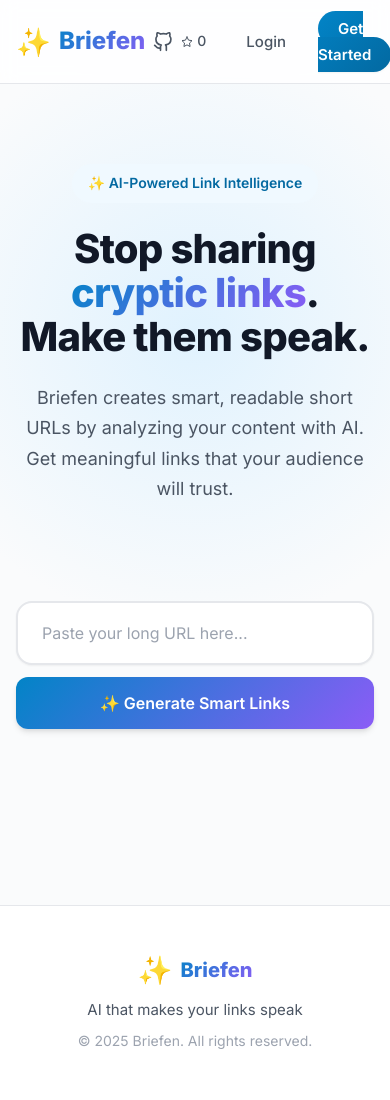
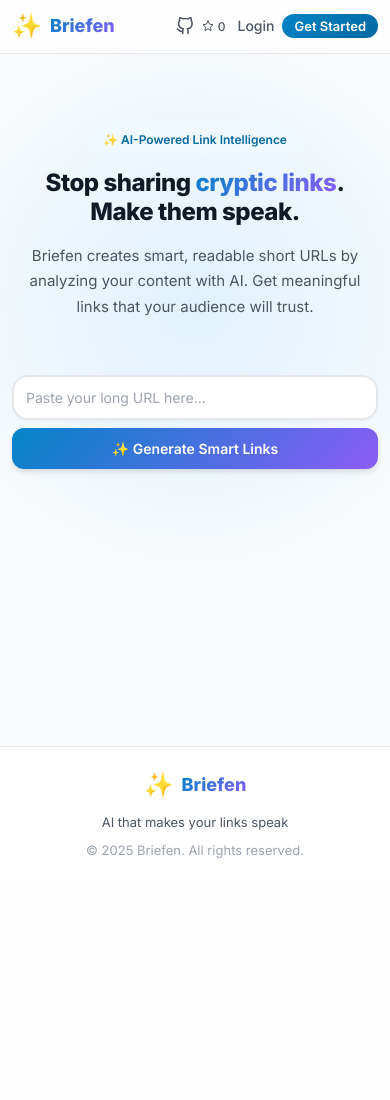
Before and after one commit to Ifihan/briefen-me, a Flask app: page / in a window 390 px wide; the page is wider, and only the part inside the window is pictured. After the commit the page ends 858 px from the top of that part, so only its background shows below. Run offline with Flask 3, Linux system fonts and the light colour scheme.

Commit message:
feat: fixed responsiveness and deploy

```diff
--- a/app/routes/web.py
+++ b/app/routes/web.py
@@ -40,9 +40,8 @@ def signup():
         db.session.add(user)
         db.session.commit()
 
-        login_user(user)
-        flash('Account created successfully!', 'success')
-        return redirect(url_for('web.dashboard'))
+        flash('Account created successfully! Please log in.', 'success')
+        return redirect(url_for('web.login'))
 
     return render_template('signup.html')
 
--- a/app/static/css/style.css
+++ b/app/static/css/style.css
@@ -994,27 +994,196 @@ button:disabled {
     color: #fbbf24;
 }
 
-/* Responsive */
-@media (max-width: 768px) {
+/* Responsive Design */
+
+/* Tablets and smaller */
+@media (max-width: 1024px) {
     .container {
         padding: 0 var(--space-4);
     }
 
+    .nav-links {
+        gap: var(--space-4);
+    }
+
+    .hero h1 {
+        font-size: clamp(2rem, 4vw, 3rem);
+    }
+}
+
+/* Mobile devices */
+@media (max-width: 768px) {
+    /* Container and spacing */
+    .container {
+        padding: 0 var(--space-4);
+    }
+
+    /* Navbar */
+    .navbar {
+        padding: var(--space-3) 0;
+    }
+
+    .logo {
+        font-size: 1.25rem;
+    }
+
+    .logo-icon {
+        font-size: 1.5rem;
+    }
+
+    .nav-links {
+        gap: var(--space-3);
+        font-size: 0.875rem;
+    }
+
+    .nav-link {
+        font-size: 0.875rem;
+    }
+
+    .btn-primary-small {
+        padding: var(--space-2) var(--space-3);
+        font-size: 0.875rem;
+    }
+
+    /* GitHub nav link - make icon smaller */
+    .github-nav-link {
+        padding: var(--space-1);
+    }
+
+    .github-icon-nav {
+        width: 18px;
+        height: 18px;
+    }
+
+    .github-stars-badge {
+        font-size: 0.75rem;
+    }
+
+    .star-icon-nav {
+        width: 12px;
+        height: 12px;
+    }
+
+    /* Hero section */
     .hero {
         padding: var(--space-8) 0;
+        margin-bottom: var(--space-8);
     }
 
+    .hero h1 {
+        font-size: clamp(1.75rem, 6vw, 2.5rem);
+        margin-bottom: var(--space-4);
+    }
+
+    .hero p {
+        font-size: 1rem;
+    }
+
+    .tagline {
+        font-size: 0.75rem;
+        padding: var(--space-1) var(--space-3);
+        margin-bottom: var(--space-4);
+    }
+
+    /* Page header */
+    .page-header {
+        padding: var(--space-4) 0;
+        margin-bottom: var(--space-8);
+    }
+
+    .page-header h1 {
+        font-size: clamp(1.5rem, 5vw, 2rem);
+    }
+
+    .page-header p {
+        font-size: 1rem;
+    }
+
+    /* Shortener form */
+    .shortener-form {
+        flex-direction: column;
+        gap: var(--space-3);
+    }
+
+    #url-input {
+        padding: var(--space-4);
+        font-size: 0.9375rem;
+    }
+
+    /* Cards and sections */
+    #progress-section,
+    #options-section,
+    #result-section {
+        padding: var(--space-6);
+        margin: var(--space-8) auto;
+    }
+
+    /* Slug options */
+    .slug-option {
+        padding: var(--space-4);
+        flex-direction: column;
+        align-items: flex-start;
+        gap: var(--space-2);
+    }
+
+    .slug-option label {
+        font-size: 1rem;
+        word-break: break-all;
+    }
+
+    /* Result section */
+    .result-card h3 {
+        font-size: 1.5rem;
+        flex-direction: column;
+        text-align: center;
+    }
+
+    .short-url-display {
+        flex-direction: column;
+        gap: var(--space-2);
+    }
+
+    #short-url-result {
+        font-size: 0.9375rem;
+        padding: var(--space-3);
+    }
+
+    .result-actions {
+        flex-direction: column;
+        gap: var(--space-2);
+    }
+
+    .result-actions button {
+        width: 100%;
+    }
+
+    /* Auth forms */
     .auth-form {
         margin: var(--space-8) auto;
-        padding: var(--space-8);
+        padding: var(--space-6);
+        max-width: 100%;
     }
 
-    .page-header {
-        padding: var(--space-4) 0;
+    .auth-form h2 {
+        font-size: 1.5rem;
+        margin-bottom: var(--space-6);
     }
 
-    .shortener-form {
-        flex-direction: column;
+    .form-group {
+        margin-bottom: var(--space-4);
+    }
+
+    .form-group input {
+        font-size: 0.9375rem;
+    }
+
+    .auth-link {
+        font-size: 0.875rem;
+    }
+
+    /* Dashboard */
+    .dashboard-urls h2 {
+        font-size: 1.5rem;
     }
 
     .url-card {
@@ -1024,15 +1193,165 @@ button:disabled {
         padding: var(--space-4);
     }
 
+    .url-slug {
+        font-size: 1rem;
+    }
+
+    .url-original {
+        font-size: 0.8125rem;
+    }
+
     .url-actions {
         width: 100%;
+        flex-wrap: wrap;
     }
 
     .url-actions button {
         flex: 1;
+        min-width: 120px;
+        font-size: 0.8125rem;
+        padding: var(--space-2) var(--space-3);
     }
 
-    .dashboard-urls h2 {
-        font-size: 1.5rem;
+    /* Empty state */
+    .empty-state {
+        padding: var(--space-8);
+    }
+
+    .empty-state p {
+        font-size: 1rem;
+    }
+
+    /* Footer */
+    .footer {
+        padding: var(--space-8) 0;
+        margin-top: var(--space-12);
+    }
+
+    .footer-brand {
+        font-size: 1.125rem;
+    }
+
+    .footer-tagline,
+    .footer-copyright {
+        font-size: 0.8125rem;
+    }
+
+    /* Buttons */
+    button, .btn {
+        padding: var(--space-3) var(--space-6);
+        font-size: 0.9375rem;
+    }
+
+    /* Flash messages */
+    .flash {
+        padding: var(--space-3) var(--space-4);
+        font-size: 0.875rem;
+    }
+
+    /* Confirmation card */
+    .confirmation-card {
+        padding: var(--space-6);
+    }
+
+    .confirmation-icon {
+        width: 48px;
+        height: 48px;
+    }
+
+    .confirmation-icon svg {
+        width: 32px;
+        height: 32px;
     }
 }
+
+/* Small mobile devices */
+@media (max-width: 480px) {
+    /* Even tighter spacing */
+    .container {
+        padding: 0 var(--space-3);
+    }
+
+    /* Navbar - stack or hide some items if needed */
+    .nav-links {
+        gap: var(--space-2);
+        flex-wrap: wrap;
+        justify-content: flex-end;
+    }
+
+    .logo {
+        font-size: 1.125rem;
+    }
+
+    .btn-primary-small {
+        padding: var(--space-1) var(--space-3);
+        font-size: 0.8125rem;
+    }
+
+    /* Hero */
+    .hero {
+        padding: var(--space-6) 0;
+    }
+
+    .hero h1 {
+        font-size: 1.5rem;
+        line-height: 1.2;
+    }
+
+    .hero p {
+        font-size: 0.9375rem;
+    }
+
+    /* Forms */
+    .shortener-form {
+        gap: var(--space-2);
+    }
+
+    #url-input {
+        padding: var(--space-3);
+        font-size: 0.875rem;
+    }
+
+    /* Cards */
+    #progress-section,
+    #options-section,
+    #result-section {
+        padding: var(--space-4);
+        margin: var(--space-6) auto;
+    }
+
+    /* Auth forms */
+    .auth-form {
+        padding: var(--space-4);
+        margin: var(--space-6) auto;
+    }
+
+    .auth-form h2 {
+        font-size: 1.25rem;
+    }
+
+    /* Dashboard */
+    .url-card {
+        padding: var(--space-3);
+    }
+
+    .url-actions {
+        flex-direction: column;
+    }
+
+    .url-actions button {
+        width: 100%;
+        min-width: auto;
+    }
+
+    /* Buttons */
+    button, .btn {
+        padding: var(--space-3) var(--space-4);
+        font-size: 0.875rem;
+    }
+
+    /* Footer */
+    .footer {
+        padding: var(--space-6) 0;
+    }
+}
--- a/app/templates/dashboard.html
+++ b/app/templates/dashboard.html
@@ -33,7 +33,7 @@
     {% else %}
         <div class="empty-state">
             <p>You haven't created any short links yet.</p>
-            <a href="{{ url_for('web.index') }}" class="btn">Create Your First Link</a>
+            <a href="{{ url_for('web.create') }}" class="btn">Create Your First Link</a>
         </div>
     {% endif %}
 </div>
--- a/pyproject.toml
+++ b/pyproject.toml
@@ -14,4 +14,5 @@ dependencies = [
     "requests>=2.31.0",
     "beautifulsoup4>=4.12.0",
     "psycopg2-binary>=2.9.9",
+    "gunicorn>=21.2.0",
 ]
```
Also changed, not shown: 3 other files.
